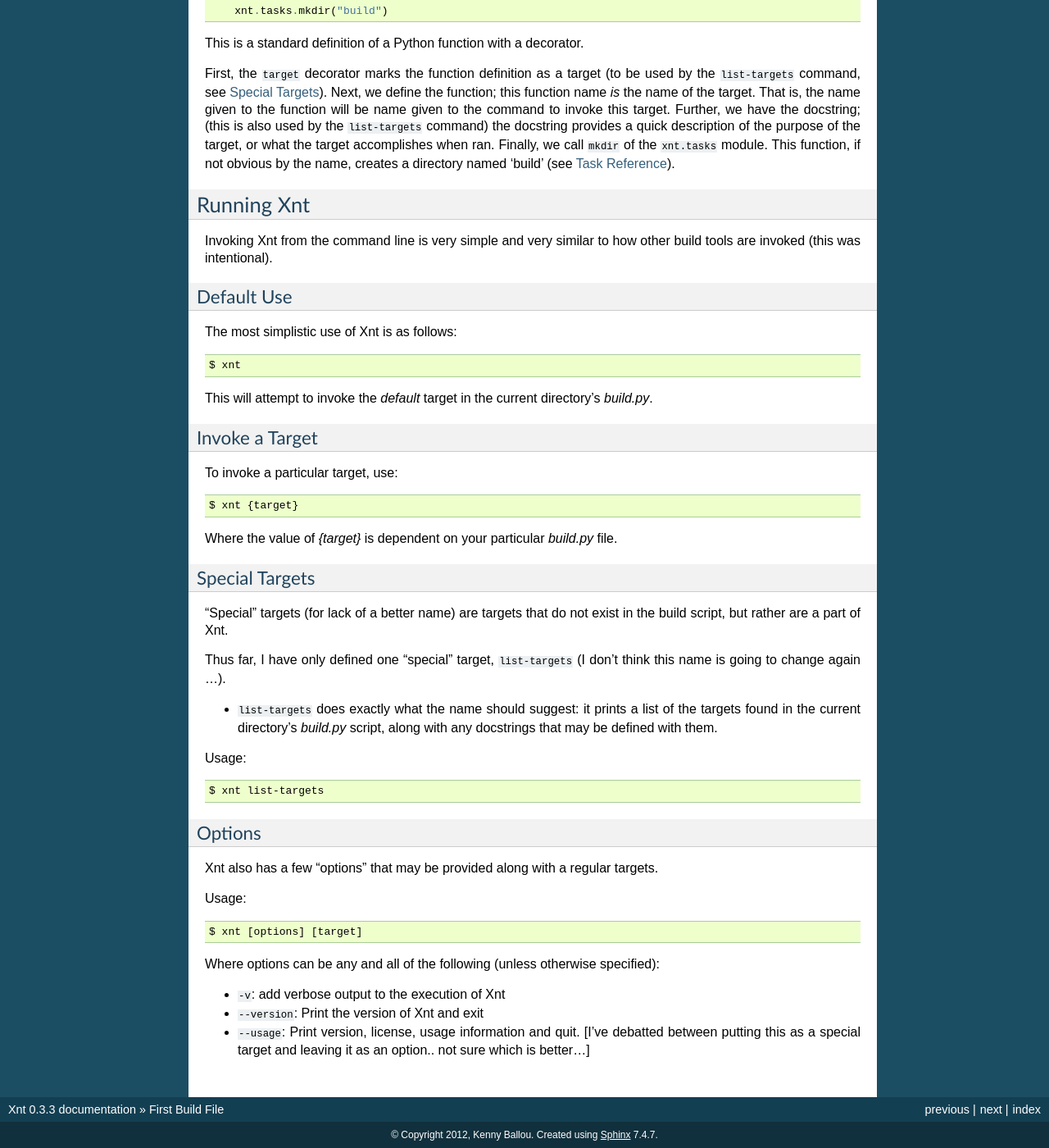
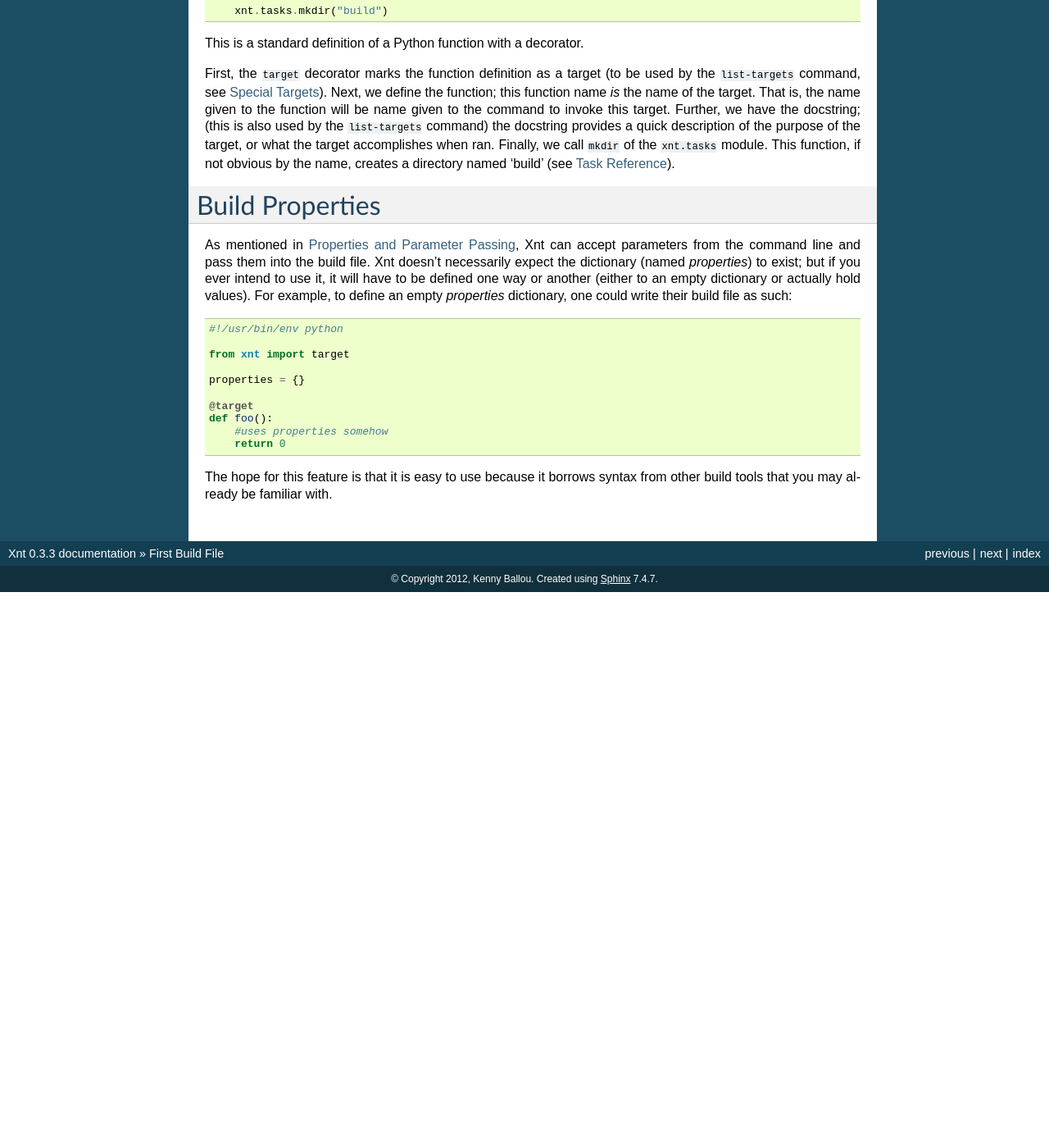
Before and after one commit to kennyballou/Xnt, a Sphinx documentation site: the page built from docs/source/buildfile.rst, in a window 1280 px wide and 1400 px high, scrolled down 1027 px. Shown: the whole window at 82% size. Built offline with Sphinx 7.4.7, drawn with Linux system fonts in a browser that asks for light colours; after the commit the page ends 1749 px from its top, so only the background shows below that; some of the changed text lies outside the part shown.

Commit message:
Update documentation: Add Parameter passing
Restructure documentation to better suite the parameter passing
section(s); add two sections: how to invoke xnt to pass parameters,
and how to add/use them in the build file

```diff
--- a/docs/source/buildfile.rst
+++ b/docs/source/buildfile.rst
@@ -69,73 +69,28 @@
 call ``mkdir`` of the ``xnt.tasks`` module. This function, if not obvious by
 the name, creates a directory named 'build' (see :doc:`taskreference`).
 
-.. _runningXnt:
+.. _buildProperties:
 
-Running Xnt
------------
+Build Properties
+================
 
-Invoking Xnt from the command line is very simple and very similar to how other
-build tools are invoked (this was intentional).
+As mentioned in :ref:`xntPropertiesParameters`, Xnt can accept parameters from
+the command line and pass them into the build file. Xnt doesn't necessarily
+expect the dictionary (named `properties`) to exist; but if you ever intend to
+use it, it will have to be defined one way or another (either to an empty
+dictionary or actually hold values). For example, to define an empty
+`properties` dictionary, one could write their build file as such::
 
-.. _defaultUse:
+    #!/usr/bin/env python
 
-Default Use
-~~~~~~~~~~~
+    from xnt import target
 
-The most simplistic use of Xnt is as follows::
+    properties = {}
 
-    $ xnt
+    @target
+    def foo():
+        #uses properties somehow
+        return 0
 
-This will attempt to invoke the `default` target in the current directory's
-`build.py`.
-
-.. _invokeTarget:
-
-Invoke a Target
-~~~~~~~~~~~~~~~
-
-To invoke a particular target, use::
-
-    $ xnt {target}
-
-Where the value of `{target}` is dependent on your particular `build.py` file.
-
-.. _specialTargets:
-
-Special Targets
-~~~~~~~~~~~~~~~
-
-"Special" targets (for lack of a better name) are targets that do not exist in
-the build script, but rather are a part of Xnt.
-
-Thus far, I have only defined one "special" target, ``list-targets`` (I don't
-think this name is going to change again ...).
-
-* ``list-targets`` does exactly what the name should suggest: it prints a list
-  of the targets found in the current directory's `build.py` script, along with
-  any docstrings that may be defined with them.
-
-Usage::
-
-    $ xnt list-targets
-
-.. _xntOptions:
-
-Options
-~~~~~~~
-
-Xnt also has a few "options" that may be provided along with a regular targets.
-
-Usage::
-
-    $ xnt [options] [target]
-
-Where options can be any and all of the following (unless otherwise specified):
-
-* ``-v``: add verbose output to the execution of Xnt
-
-* ``--version``: Print the version of Xnt and exit
-
-* ``--usage``: Print version, license, usage information and quit. [I've
-  debatted between putting this as a special target and leaving it as an
-  option.. not sure which is better...]
+The hope for this feature is that it is easy to use because it borrows syntax
+from other build tools that you may already be familiar with.
--- a/docs/source/index.rst
+++ b/docs/source/index.rst
@@ -26,6 +26,7 @@
 .. toctree::
    :maxdepth: 2
 
+   xenant
    buildfile
    taskreference
 
```
Also changed, not shown: docs/source/xenant.rst (added, +89 -0 lines).
